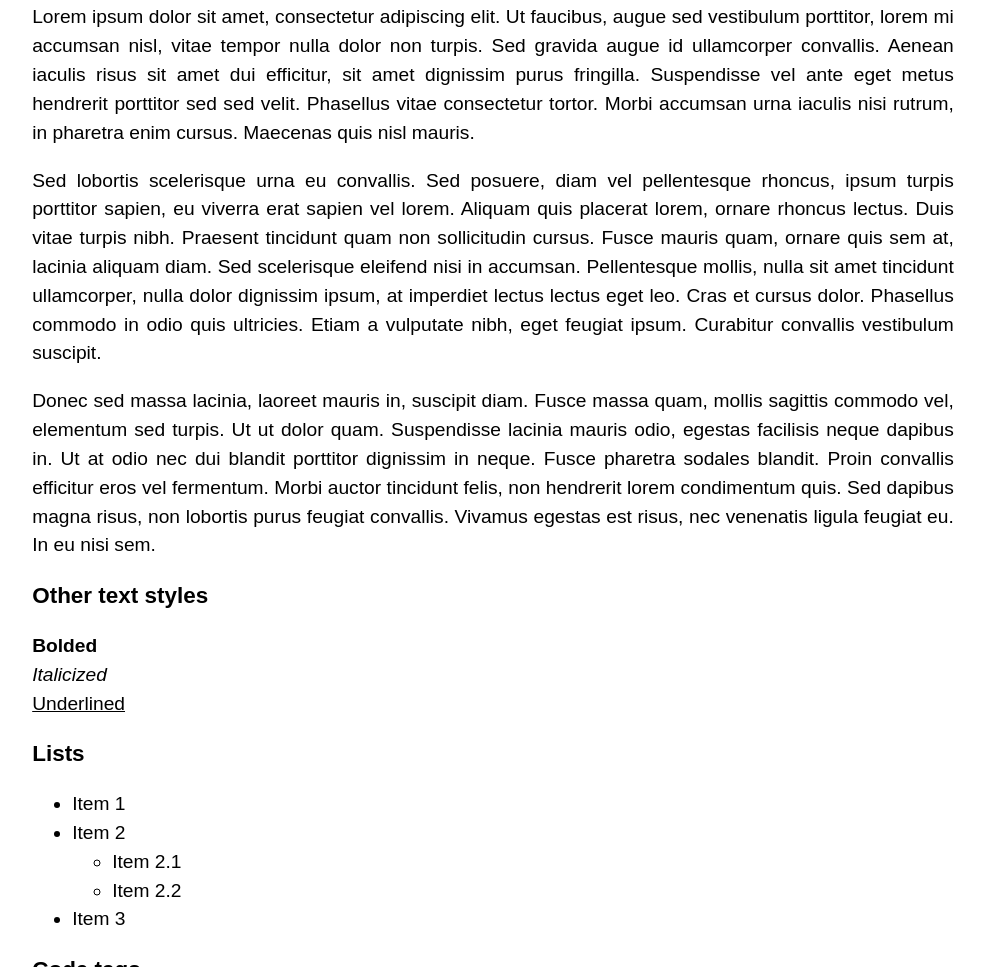
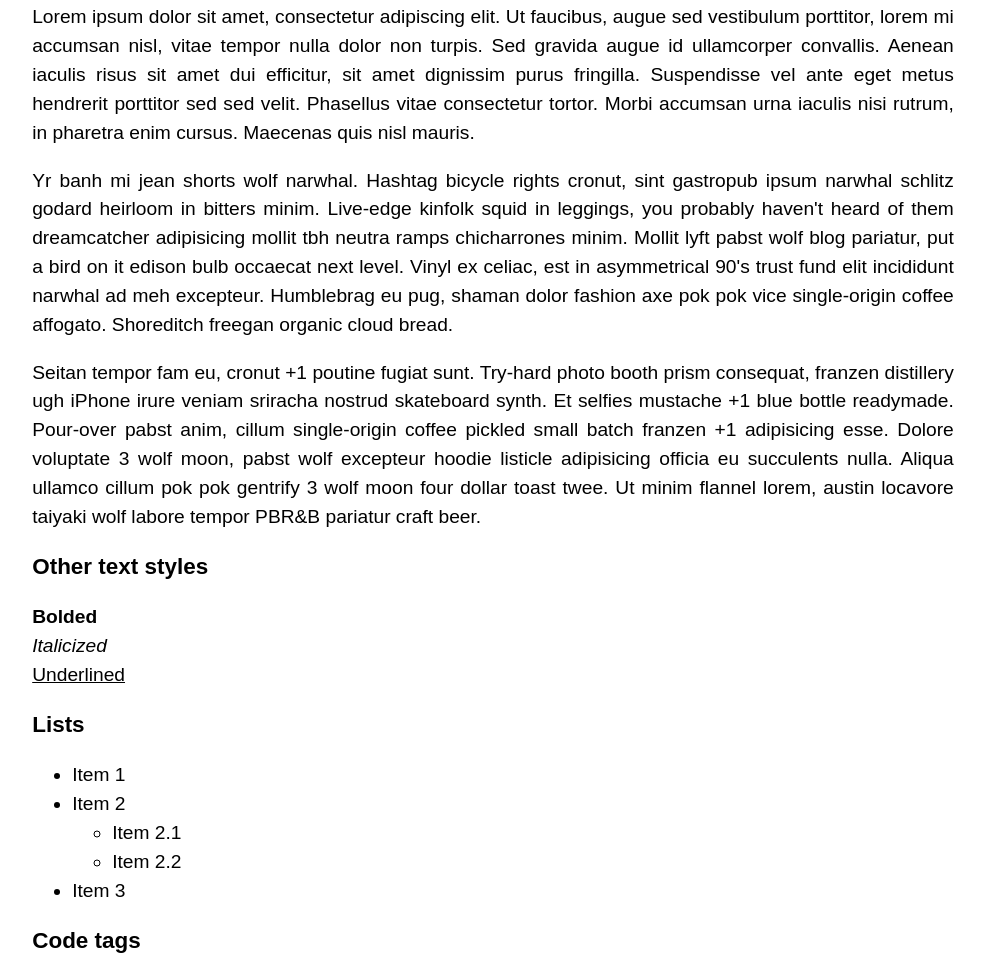
Before and after one commit to alexjj/light-and-shite, a plain HTML site: page index.html in a window 1280 px wide. Shown: the part 1348-2315 px from the top of the page, without its empty margins (147-1132 px from the left). Drawn offline with Linux system fonts and the light colour scheme.

Commit message:
Update index.html

```diff
--- a/index.html
+++ b/index.html
@@ -58,24 +58,22 @@ amet dui efficitur, sit amet dignissim purus fringilla. Suspendisse vel ante
 eget metus hendrerit porttitor sed sed velit. Phasellus vitae consectetur
 tortor. Morbi accumsan urna iaculis nisi rutrum, in pharetra enim cursus.
 Maecenas quis nisl mauris.</p>
-      <p>Sed lobortis scelerisque urna eu convallis. Sed
-posuere, diam vel pellentesque rhoncus, ipsum turpis porttitor sapien, eu
-viverra erat sapien vel lorem. Aliquam quis placerat lorem, ornare rhoncus
-lectus. Duis vitae turpis nibh. Praesent tincidunt quam non sollicitudin cursus.
-Fusce mauris quam, ornare quis sem at, lacinia aliquam diam. Sed scelerisque
-eleifend nisi in accumsan. Pellentesque mollis, nulla sit amet tincidunt
-ullamcorper, nulla dolor dignissim ipsum, at imperdiet lectus lectus eget leo.
-Cras et cursus dolor. Phasellus commodo in odio quis ultricies. Etiam a
-vulputate nibh, eget feugiat ipsum. Curabitur convallis vestibulum
-suscipit.</p>
-      <p>Donec sed massa lacinia, laoreet mauris in, suscipit diam. Fusce
-massa quam, mollis sagittis commodo vel, elementum sed turpis. Ut ut dolor quam.
-Suspendisse lacinia mauris odio, egestas facilisis neque dapibus in. Ut at odio
-nec dui blandit porttitor dignissim in neque. Fusce pharetra sodales blandit.
-Proin convallis efficitur eros vel fermentum. Morbi auctor tincidunt felis, non
-hendrerit lorem condimentum quis. Sed dapibus magna risus, non lobortis purus
-feugiat convallis. Vivamus egestas est risus, nec venenatis ligula feugiat eu.
-In eu nisi sem.</p>
+      <p>Yr banh mi jean shorts wolf narwhal. Hashtag bicycle rights cronut, sint
+gastropub ipsum narwhal schlitz godard heirloom in bitters minim. Live-edge
+kinfolk squid in leggings, you probably haven't heard of them dreamcatcher
+adipisicing mollit tbh neutra ramps chicharrones minim. Mollit lyft pabst wolf
+blog pariatur, put a bird on it edison bulb occaecat next level. Vinyl ex
+celiac, est in asymmetrical 90's trust fund elit incididunt narwhal ad meh
+excepteur. Humblebrag eu pug, shaman dolor fashion axe pok pok vice
+single-origin coffee affogato. Shoreditch freegan organic cloud bread. </p>
+      <p>Seitan tempor fam eu, cronut +1 poutine fugiat sunt. Try-hard photo booth prism
+consequat, franzen distillery ugh iPhone irure veniam sriracha nostrud
+skateboard synth. Et selfies mustache +1 blue bottle readymade. Pour-over pabst
+anim, cillum single-origin coffee pickled small batch franzen +1 adipisicing
+esse. Dolore voluptate 3 wolf moon, pabst wolf excepteur hoodie listicle
+adipisicing officia eu succulents nulla. Aliqua ullamco cillum pok pok gentrify
+3 wolf moon four dollar toast twee. Ut minim flannel lorem, austin locavore
+taiyaki wolf labore tempor PBR&B pariatur craft beer. </p>
 
     <h3>Other text styles</h3>
       <strong>Bolded</strong><br>
```
